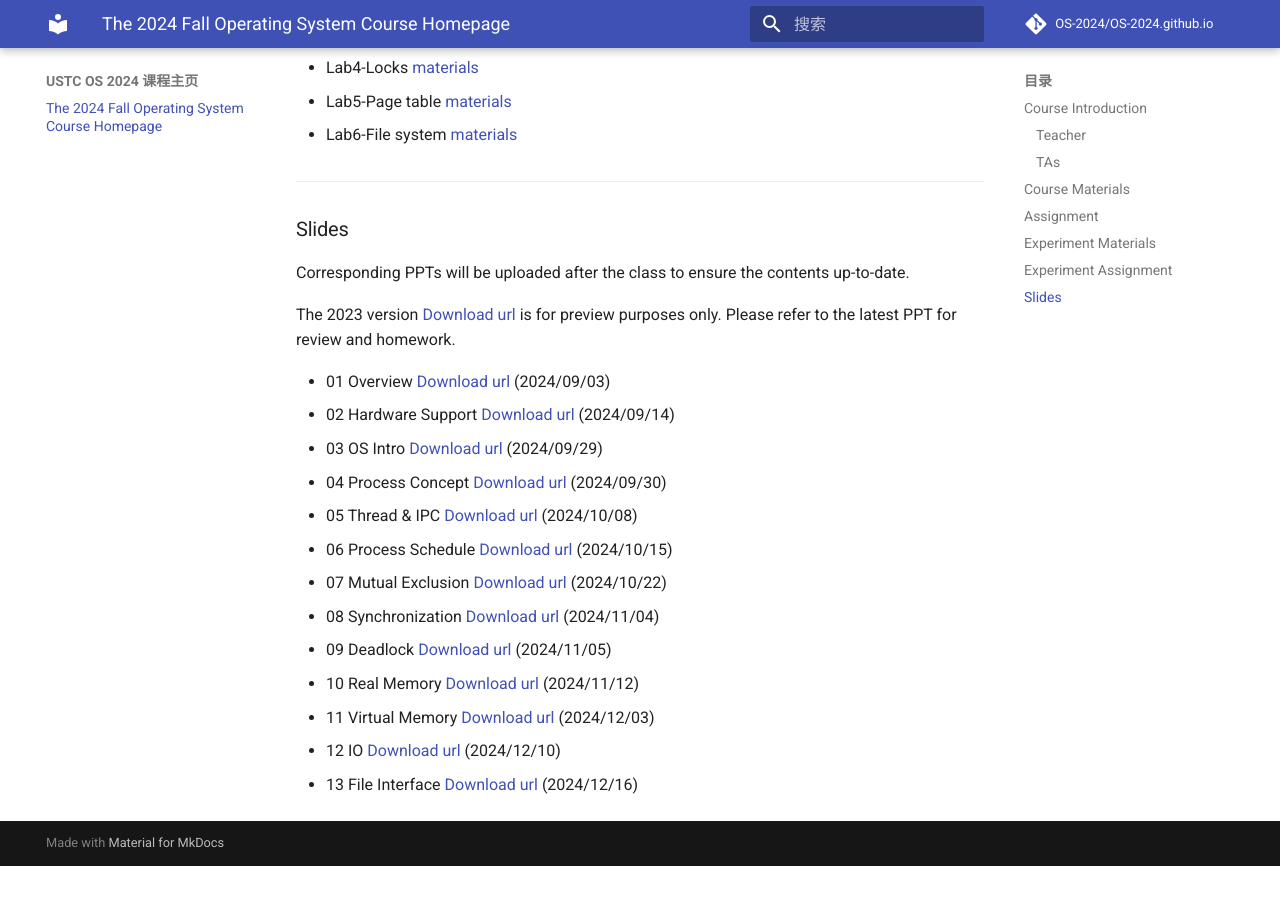
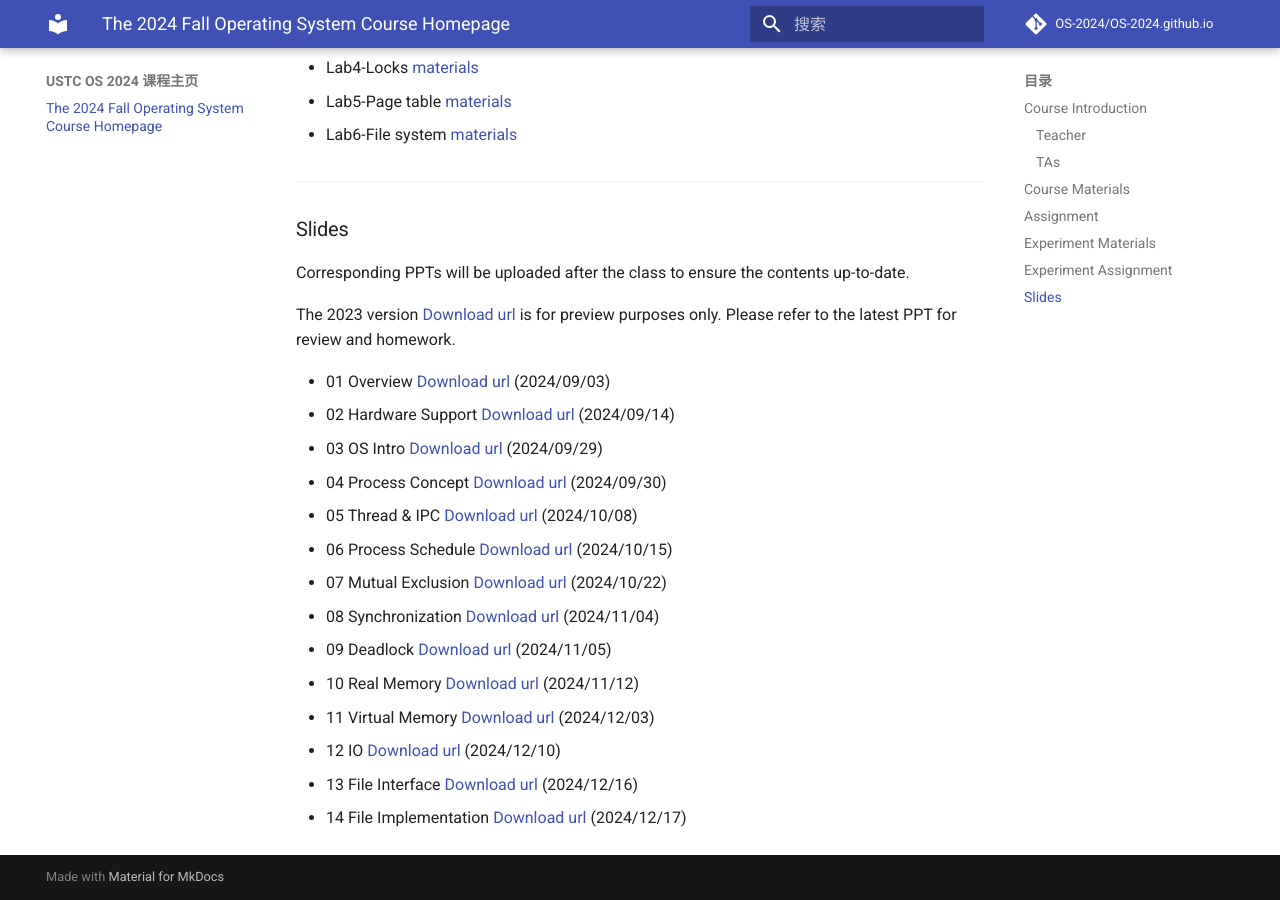
Before and after one commit to OS-2024/OS-2024.github.io, an MkDocs documentation site: the page built from docs/index.md, in a window 1280 px wide and 900 px high, scrolled down 3220 px. Built offline with MkDocs 1.6.1 and Material for MkDocs 9.7.7, drawn with Linux system fonts in a browser that asks for light colours; comment, search, counter and statistics services are not loaded; before the commit the page ends 4086 px from its top, so only the background shows below that.

Commit message:
add slide14

```diff
--- a/docs/index.md
+++ b/docs/index.md
@@ -164,3 +164,4 @@ The 2023 version [Download url](https://rec.ustc.edu.cn/share/56d24140-68d3-11ef
 * 11 Virtual Memory [Download url](https://rec.ustc.edu.cn/share/594bbe60-b141-11ef-95d3-19f1f0756234) (2024/12/03)
 * 12 IO [Download url](https://rec.ustc.edu.cn/share/21affea0-b6bf-11ef-8212-31d89eff97ce) (2024/12/10)
 * 13 File Interface [Download url](https://rec.ustc.edu.cn/share/29b37fa0-bb6d-11ef-89e9-c7c411e7f774) (2024/12/16)
+* 14 File Implementation [Download url](https://rec.ustc.edu.cn/share/20163f40-bc31-11ef-b56b-6570c3b83341) (2024/12/17)
```
